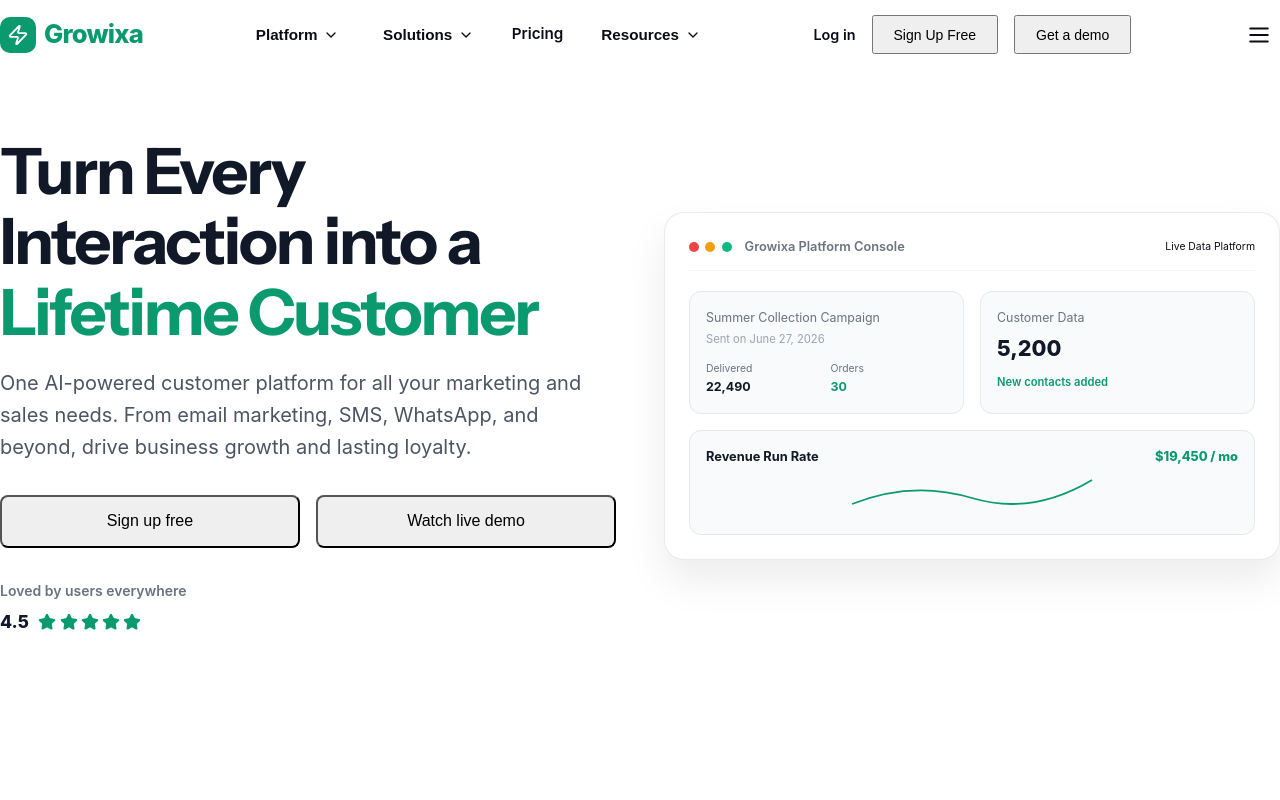
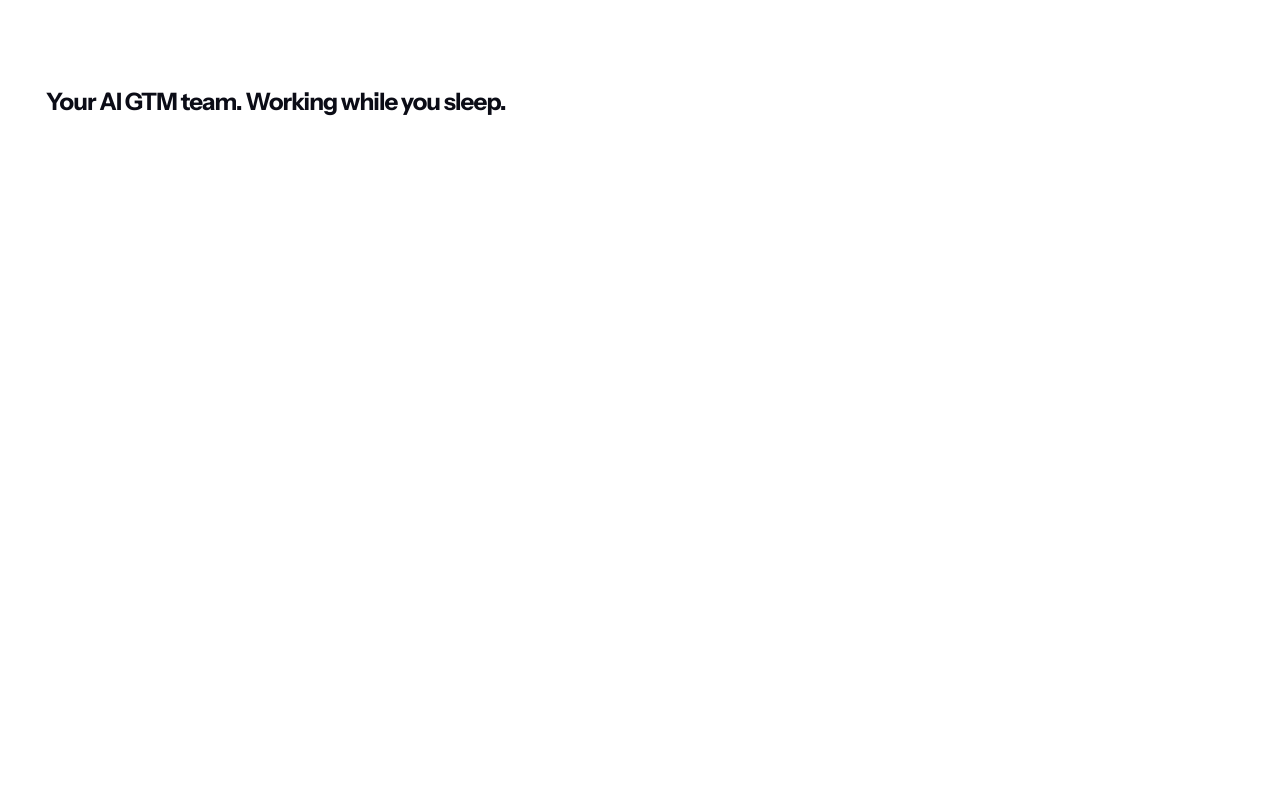
Before and after one commit to Itssushmasharma/demo_growixa, a React (Vite) app: page / in a window 1280 px wide. Shown: the top 800 px of the page. Built offline with nearby package versions, Linux system fonts and the light colour scheme.

Commit message:
feat: add router and app shell skeleton

```diff
--- a/src/App.jsx
+++ b/src/App.jsx
@@ -1,76 +1,34 @@
-import React, { useState, useEffect } from 'react';
-import GrowixaHeader from './components/GrowixaHeader';
-import GrowixaHero from './components/GrowixaHero';
-import GrowixaCapabilities from './components/GrowixaCapabilities';
-import GrowixaPricing from './components/GrowixaPricing';
-import LeadFinderSandbox from './components/LeadFinderSandbox';
-import CompetitorComparison from './components/CompetitorComparison';
-import AISimulator from './components/AISimulator';
-import GrowthCalculator from './components/GrowthCalculator';
-import Testimonials from './components/Testimonials';
-import FAQAccordion from './components/FAQAccordion';
-import BookingModal from './components/BookingModal';
-import Footer from './components/Footer';
+import { BrowserRouter, Routes, Route } from 'react-router-dom';
+import { ROUTES } from './routes';
+import Wrap from './components/layout/Wrap';
+import Section from './components/layout/Section';
+
+function NotFound() {
+  return (
+    <Section>
+      <Wrap>
+        <h1>Page not found</h1>
+        <p>That page does not exist yet.</p>
+      </Wrap>
+    </Section>
+  );
+}
+
+export function AppRoutes() {
+  return (
+    <Routes>
+      {ROUTES.map((r) => (
+        <Route key={r.path} path={r.path} element={r.element} />
+      ))}
+      <Route path="*" element={<NotFound />} />
+    </Routes>
+  );
+}
 
 export default function App() {
-  const [theme, setTheme] = useState('light');
-  const [isBookingOpen, setIsBookingOpen] = useState(false);
-
-  useEffect(() => {
-    document.documentElement.setAttribute('data-theme', theme);
-  }, [theme]);
-
-  const toggleTheme = () => {
-    setTheme(prev => prev === 'dark' ? 'light' : 'dark');
-  };
-
   return (
-    <div style={{ background: 'var(--bg-primary)', color: 'var(--text-primary)', minHeight: '100vh' }}>
-      {/* Growixa Dropdown Navigation Header */}
-      <GrowixaHeader
-        theme={theme}
-        toggleTheme={toggleTheme}
-        openBookingModal={() => setIsBookingOpen(true)}
-      />
-
-      {/* Main Page Flow */}
-      <main>
-        {/* Growixa Hero Section */}
-        <GrowixaHero openBookingModal={() => setIsBookingOpen(true)} />
-
-        {/* Growixa Core Capabilities Breakdown */}
-        <GrowixaCapabilities openBookingModal={() => setIsBookingOpen(true)} />
-
-        {/* B2B Prospecting & SMTP Lead Verification Sandbox */}
-        <LeadFinderSandbox />
-
-        {/* Competitor Comparison Matrix (Growixa vs Competitors) */}
-        <CompetitorComparison openBookingModal={() => setIsBookingOpen(true)} />
-
-        {/* AI Social & Email Content Simulator */}
-        <AISimulator />
-
-        {/* ROI Growth Estimator */}
-        <GrowthCalculator openBookingModal={() => setIsBookingOpen(true)} />
-
-        {/* Growixa Pricing Matrix */}
-        <GrowixaPricing openBookingModal={() => setIsBookingOpen(true)} />
-
-        {/* Verified Testimonials */}
-        <Testimonials />
-
-        {/* FAQ Accordion */}
-        <FAQAccordion />
-      </main>
-
-      {/* Footer */}
-      <Footer openBookingModal={() => setIsBookingOpen(true)} />
-
-      {/* Booking & Registration Modal */}
-      <BookingModal
-        isOpen={isBookingOpen}
-        onClose={() => setIsBookingOpen(false)}
-      />
-    </div>
+    <BrowserRouter>
+      <AppRoutes />
+    </BrowserRouter>
   );
 }
--- /dev/null
+++ b/src/pages/Home.jsx
@@ -0,0 +1,12 @@
+import Wrap from '../components/layout/Wrap';
+import Section from '../components/layout/Section';
+
+export default function Home() {
+  return (
+    <Section>
+      <Wrap>
+        <h1>Your AI GTM team. Working while you sleep.</h1>
+      </Wrap>
+    </Section>
+  );
+}
--- /dev/null
+++ b/src/routes.jsx
@@ -0,0 +1,3 @@
+import Home from './pages/Home';
+
+export const ROUTES = [{ path: '/', element: <Home />, label: 'Home' }];
```
Also changed, not shown: 1 other file (tests, documents, lock files or other folders).
